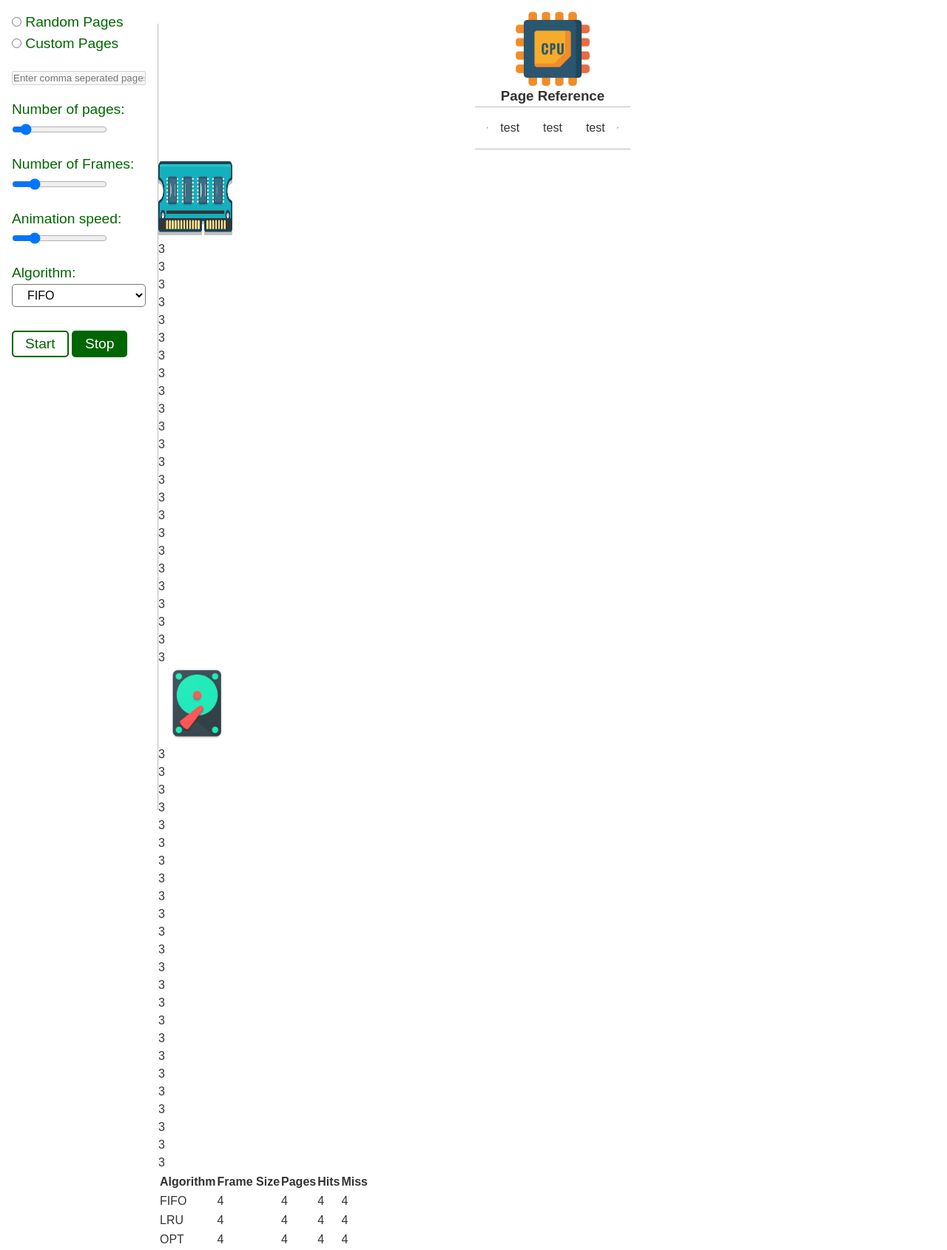
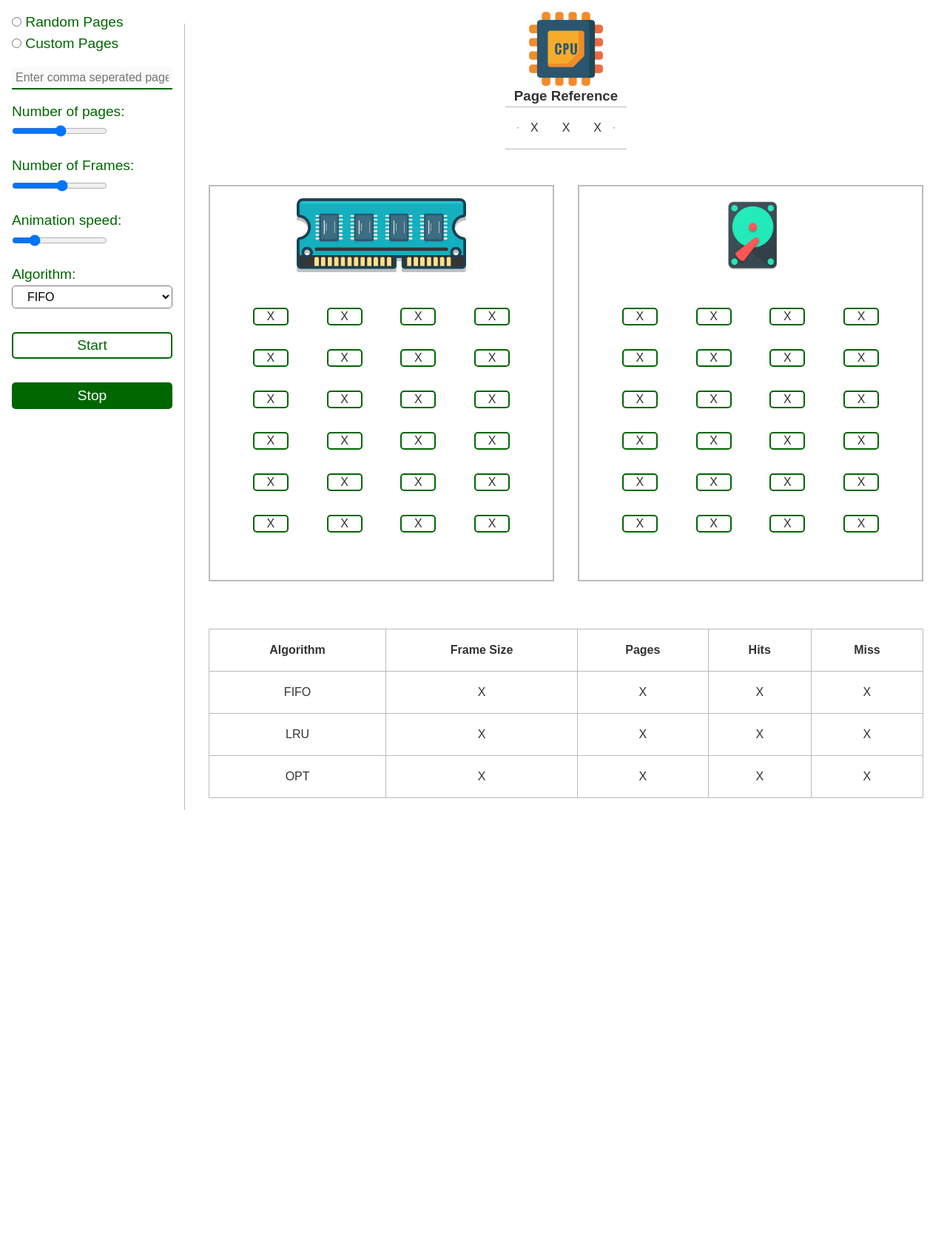
Before and after one commit to Nikitha-ms/paging-simulation, a PHP site: page /simulation.html in a window 1280 px wide. Shown: the whole page at 74% size. After the commit the page ends 1095 px from the top, so only its background shows below. Run offline with PHP 8.4, Linux system fonts and the light colour scheme.

Commit message:
switched placeholders to X and styled new elements (results)

```diff
--- a/css/sim.css
+++ b/css/sim.css
@@ -41,6 +41,12 @@
   height: 100vh;
 }
 
+nav {
+  display: flex;
+  flex: 1 0 auto;
+  flex-direction: column;
+}
+
 ul {
   list-style: none;
   margin: 0;
@@ -53,10 +59,17 @@
   color: #060;
 }
 
-li:hover {
-  transform: scale(1.05);
-  transition: transform 0.2s ease-in-out;
-  transform-origin: left center;
+.inp {
+  padding: 5px;
+  border: none;
+  border-bottom: 2px solid #060;
+  color: #060;
+  font-size: 1rem;
+}
+
+.disabled {
+  cursor: not-allowed;
+  color: #999;
 }
 
 #algorithm {
@@ -74,18 +87,30 @@
   margin-top: 1rem;
 }
 
+.control-btn {
+  margin: 1rem;
+}
+
 .start {
-  margin-left: 1rem;
   border: 2px solid #060;
   background-color: #fff;
   color: #060;
 }
 
+.start:hover {
+  background-color: #060;
+  color: #fff;
+}
+
 .stop {
-  margin-right: 1rem;
   border: 2px solid #060;
   background-color: #060;
   color: #fff;
+}
+
+.stop:hover {
+  background-color: #fff;
+  color: #060;
 }
 
 .dash {
@@ -94,12 +119,12 @@
 }
 
 .icon {
-  height: 100px;
-  width: 100px;
+  max-height: 100px;
 }
 
 main {
   flex: 1 1 auto;
+  overflow: auto;
 }
 
 .top {
@@ -122,3 +147,62 @@
 .queue-list {
   margin: 0 1rem;
 }
+
+.bottom {
+  padding: 1rem;
+  display: flex;
+  width: 100%;
+}
+
+.primary-container,
+.secondary-container {
+  display: flex;
+  align-items: center;
+  flex-direction: column;
+  width: 100%;
+  min-height: 200px;
+  border: 2px solid #bbb;
+  margin: 1rem;
+  padding: 1rem;
+}
+
+.refs {
+  display: flex;
+  justify-content: space-around;
+  align-items: center;
+  width: 100%;
+  min-height: 100px;
+  margin: 1rem;
+  padding: 1rem;
+  flex-wrap: wrap;
+}
+
+.ref {
+  width: 3rem;
+  height: 1.5rem;
+  border: 2px solid #060;
+  margin: 1rem;
+  border-radius: 5px;
+  display: flex;
+  justify-content: center;
+  align-items: center;
+}
+
+.results {
+  padding: 2rem;
+}
+
+table {
+  width: 100%;
+  border-collapse: collapse;
+  border-spacing: 0;
+  padding: 1rem;
+  margin-bottom: 1rem;
+}
+
+td,
+th {
+  border: 1px solid #bbb;
+  padding: 1rem;
+  text-align: center;
+}
--- a/simulation.html
+++ b/simulation.html
@@ -47,7 +47,7 @@
               id="count"
               min="1"
               max="32"
-              value="4"
+              value="X"
             />
           </li>
           <li>
@@ -59,7 +59,7 @@
               id="ram"
               min="1"
               max="16"
-              value="4"
+              value="X"
             />
           </li>
           <li>
@@ -94,9 +94,9 @@
           <h3>Page Reference</h3>
           <div class="queue">
             <hr />
-            <div class="queue-list complete">test</div>
-            <div class="queue-list active">test</div>
-            <div class="queue-list queued">test</div>
+            <div class="queue-list complete">X</div>
+            <div class="queue-list active">X</div>
+            <div class="queue-list queued">X</div>
             <hr />
           </div>
         </div>
@@ -104,60 +104,60 @@
           <div class="primary-container">
             <img class="icon" src="./assets/ram.png" alt="" />
             <div class="refs">
-              <div class="ref">3</div>
-              <div class="ref">3</div>
-              <div class="ref">3</div>
-              <div class="ref">3</div>
-              <div class="ref">3</div>
-              <div class="ref">3</div>
-              <div class="ref">3</div>
-              <div class="ref">3</div>
-              <div class="ref">3</div>
-              <div class="ref">3</div>
-              <div class="ref">3</div>
-              <div class="ref">3</div>
-              <div class="ref">3</div>
-              <div class="ref">3</div>
-              <div class="ref">3</div>
-              <div class="ref">3</div>
-              <div class="ref">3</div>
-              <div class="ref">3</div>
-              <div class="ref">3</div>
-              <div class="ref">3</div>
-              <div class="ref">3</div>
-              <div class="ref">3</div>
-              <div class="ref">3</div>
-              <div class="ref">3</div>
+              <div class="ref">X</div>
+              <div class="ref">X</div>
+              <div class="ref">X</div>
+              <div class="ref">X</div>
+              <div class="ref">X</div>
+              <div class="ref">X</div>
+              <div class="ref">X</div>
+              <div class="ref">X</div>
+              <div class="ref">X</div>
+              <div class="ref">X</div>
+              <div class="ref">X</div>
+              <div class="ref">X</div>
+              <div class="ref">X</div>
+              <div class="ref">X</div>
+              <div class="ref">X</div>
+              <div class="ref">X</div>
+              <div class="ref">X</div>
+              <div class="ref">X</div>
+              <div class="ref">X</div>
+              <div class="ref">X</div>
+              <div class="ref">X</div>
+              <div class="ref">X</div>
+              <div class="ref">X</div>
+              <div class="ref">X</div>
             </div>
             <ul></ul>
           </div>
           <div class="secondary-container">
             <img class="icon" src="./assets/hdd.jpg" alt="" />
             <div class="refs">
-              <div class="ref">3</div>
-              <div class="ref">3</div>
-              <div class="ref">3</div>
-              <div class="ref">3</div>
-              <div class="ref">3</div>
-              <div class="ref">3</div>
-              <div class="ref">3</div>
-              <div class="ref">3</div>
-              <div class="ref">3</div>
-              <div class="ref">3</div>
-              <div class="ref">3</div>
-              <div class="ref">3</div>
-              <div class="ref">3</div>
-              <div class="ref">3</div>
-              <div class="ref">3</div>
-              <div class="ref">3</div>
-              <div class="ref">3</div>
-              <div class="ref">3</div>
-              <div class="ref">3</div>
-              <div class="ref">3</div>
-              <div class="ref">3</div>
-              <div class="ref">3</div>
-              <div class="ref">3</div>
-              <div class="ref">3</div>
+              <div class="ref">X</div>
+              <div class="ref">X</div>
+              <div class="ref">X</div>
+              <div class="ref">X</div>
+              <div class="ref">X</div>
+              <div class="ref">X</div>
+              <div class="ref">X</div>
+              <div class="ref">X</div>
+              <div class="ref">X</div>
+              <div class="ref">X</div>
+              <div class="ref">X</div>
+              <div class="ref">X</div>
+              <div class="ref">X</div>
+              <div class="ref">X</div>
+              <div class="ref">X</div>
+              <div class="ref">X</div>
+              <div class="ref">X</div>
+              <div class="ref">X</div>
+              <div class="ref">X</div>
+              <div class="ref">X</div>
+              <div class="ref">X</div>
+              <div class="ref">X</div>
+              <div class="ref">X</div>
+              <div class="ref">X</div>
             </div>
           </div>
         </div>
@@ -176,24 +176,24 @@
             <tbody>
               <tr>
                 <td>FIFO</td>
-                <td>4</td>
-                <td>4</td>
-                <td>4</td>
-                <td>4</td>
+                <td>X</td>
+                <td>X</td>
+                <td>X</td>
+                <td>X</td>
               </tr>
               <tr>
                 <td>LRU</td>
-                <td>4</td>
-                <td>4</td>
-                <td>4</td>
-                <td>4</td>
+                <td>X</td>
+                <td>X</td>
+                <td>X</td>
+                <td>X</td>
               </tr>
               <tr>
                 <td>OPT</td>
-                <td>4</td>
-                <td>4</td>
-                <td>4</td>
-                <td>4</td>
+                <td>X</td>
+                <td>X</td>
+                <td>X</td>
+                <td>X</td>
               </tr>
             </tbody>
           </table>
```
